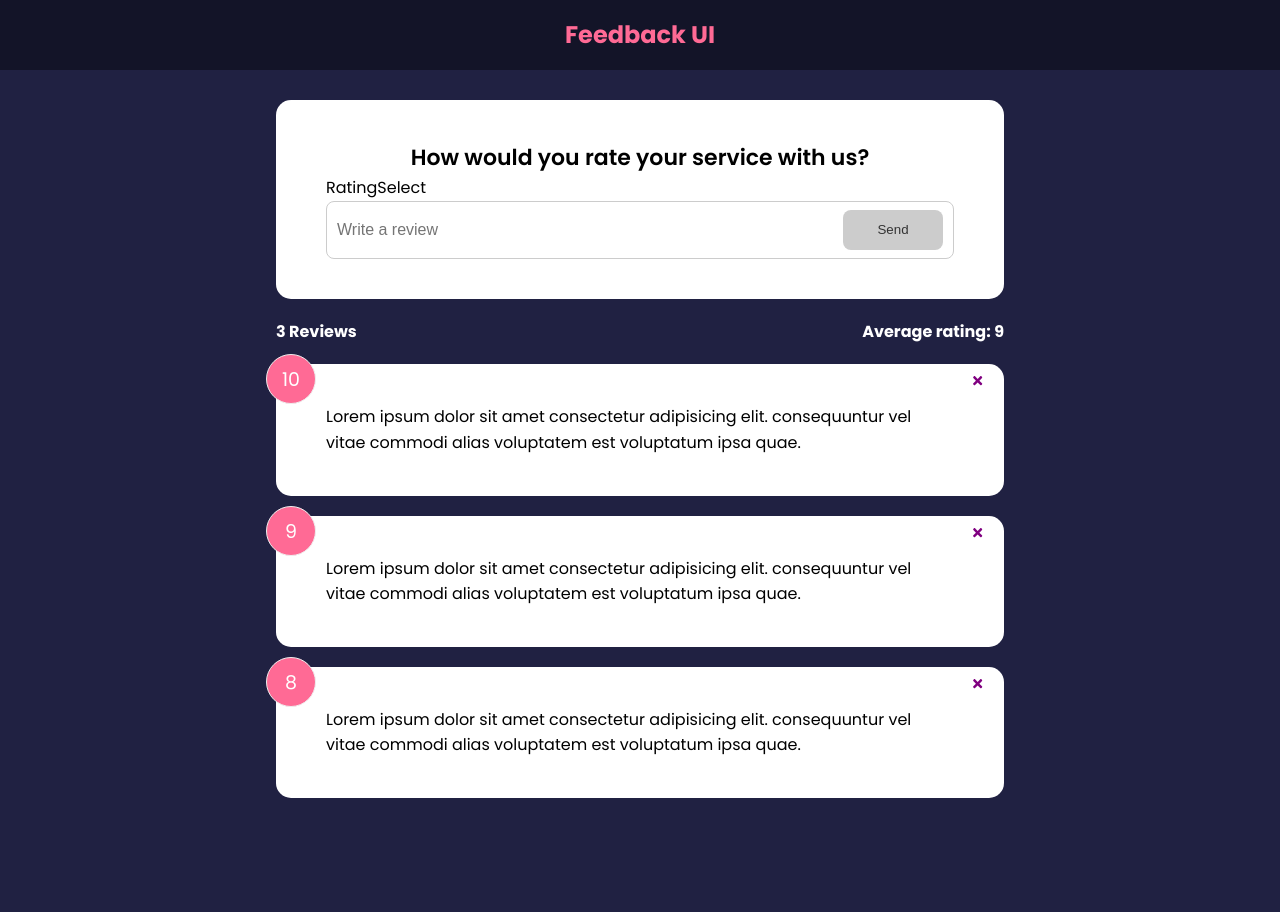
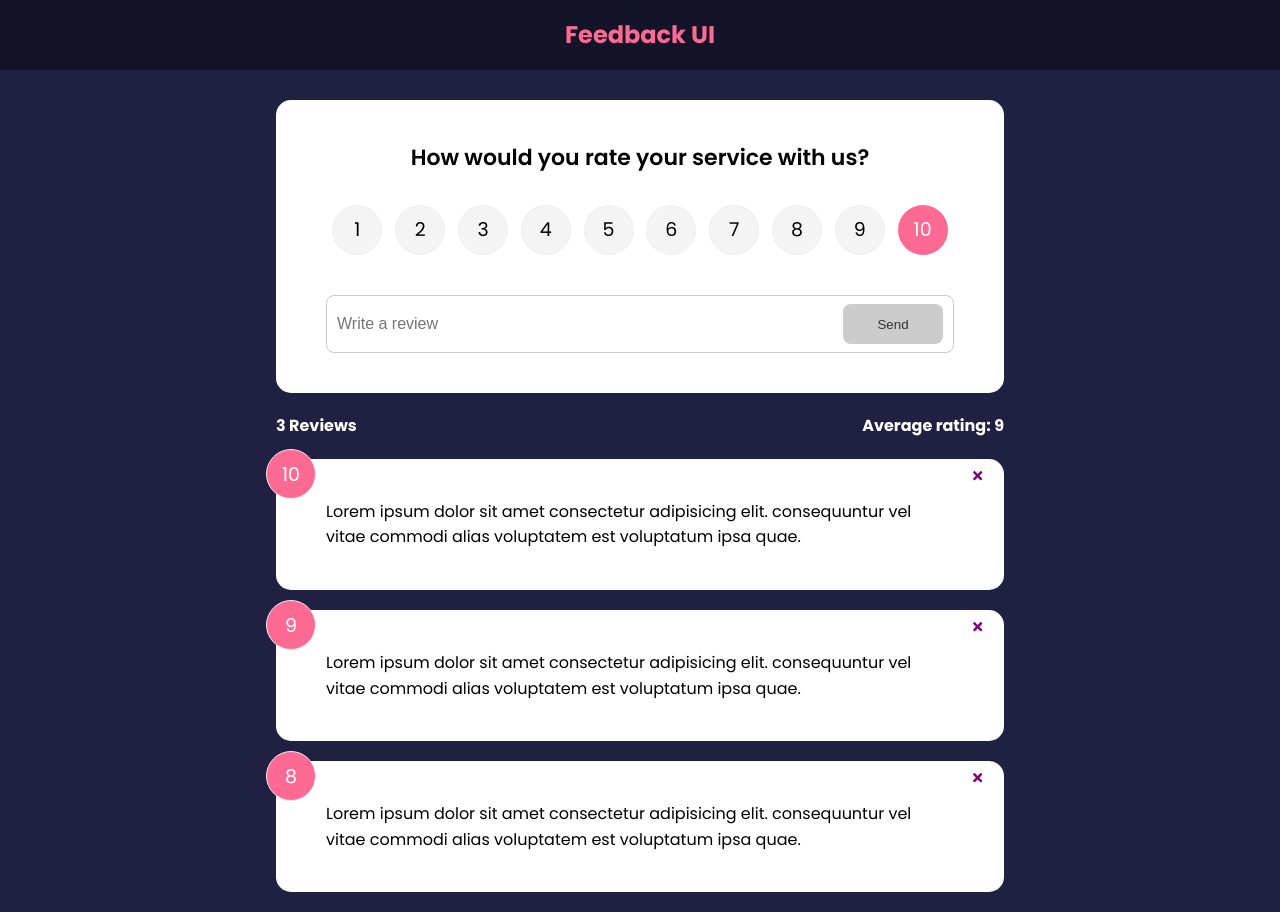
Before and after one commit to luizlopes12/feedback-app, a React (Create React App) app: page / in a window 1280 px wide. Before the commit the page ends 818 px from the top, so only its background shows below. Built offline with nearby package versions, Linux system fonts and the light colour scheme.

Commit message:
animações com framer motion

```diff
--- a/package.json
+++ b/package.json
@@ -6,10 +6,12 @@
     "@testing-library/jest-dom": "^5.16.1",
     "@testing-library/react": "^12.1.2",
     "@testing-library/user-event": "^13.5.0",
+    "framer-motion": "^4.1.17",
     "react": "^17.0.2",
     "react-dom": "^17.0.2",
     "react-icons": "^4.3.1",
     "react-scripts": "5.0.0",
+    "uuid": "^8.3.2",
     "web-vitals": "^2.1.3"
   },
   "scripts": {
--- a/src/App.js
+++ b/src/App.js
@@ -1,3 +1,4 @@
+import {v4 as uuidv4} from 'uuid'
 import React, { useState } from "react";
 import Header from "./components/Header";
 import FeedbackList from "./components/FeedbackList";
@@ -6,6 +7,10 @@
 import FeedbackForm from "./components/FeedbackForm";
 function App() {
   const [feedback, setFeedback] = useState(FeedbackData);
+  const addFeedback = (newFeedback) =>{
+    newFeedback.id = uuidv4()
+    setFeedback([newFeedback, ...feedback])
+  }
   const deleteFeedback = (id) => {
     if (window.confirm("Are you sure you want to delete?")) {
       setFeedback(feedback.filter((item) => item.id !== id));
@@ -15,7 +20,7 @@
     <>
       <Header />
       <div className="container">
-        <FeedbackForm/>
+        <FeedbackForm handleAdd={addFeedback}/>
         <FeedbackStats feedback={feedback} />
         <FeedbackList feedback={feedback} handleDelete={deleteFeedback} />
       </div>
--- a/src/components/FeedbackForm.jsx
+++ b/src/components/FeedbackForm.jsx
@@ -2,7 +2,7 @@
 import Card from './shared/Card';
 import RatingSelect from './RatingSelect';
 import Button from './shared/Button';
-function FeedbackForm() {
+function FeedbackForm({handleAdd}) {
     const [text, setText] = useState('')
     const [rating, setRating] = useState(10)
     const [btnDisabled, setBtnDisabled] = useState(true)
@@ -21,11 +21,22 @@
         }
         setText(e.target.value)
     }
+    const handleSubmit = (e) =>{
+        e.preventDefault()
+        if(text.trim().length > 10){
+            const newFeedback = {
+                text,
+                rating
+            }
+            handleAdd(newFeedback)
+            setText('')
+        }
+    }
     return (
         <Card>
-            <form>
+            <form onSubmit={handleSubmit}>
                 <h2>How would you rate your service with us?</h2>
-                    <RatingSelect/>
+                    <RatingSelect select={(rating)=> setRating(rating)}/>
                     <div className="input-group">
                         <input
                         type="text"
--- a/src/components/FeedbackList.jsx
+++ b/src/components/FeedbackList.jsx
@@ -1,3 +1,4 @@
+import { motion, AnimatePresence } from 'framer-motion'
 import FeedbackItem from "./FeedbackItem";
 function FeedbackList({ feedback, handleDelete }) {
   if (!feedback || feedback.length === 0) {
@@ -5,9 +6,13 @@
   }
   return (
     <div className="feedback-list">
+      <AnimatePresence>
       {feedback.map((item) => (
-        <FeedbackItem key={item.id} item={item} handleDelete={handleDelete} />
+        <motion.div key={item.id} initial={{opacity: 0}} animate={{opacity: 1}} exit={{opacity: 0}}>
+          <FeedbackItem key={item.id} item={item} handleDelete={handleDelete} />
+        </motion.div>
       ))}
+      </AnimatePresence>
     </div>
   );
 }
--- a/src/components/RatingSelect.jsx
+++ b/src/components/RatingSelect.jsx
@@ -1,8 +1,124 @@
-import React from 'react'
+import React,{ useState } from 'react'
 
-const RatingSelect = () => {
+const RatingSelect = ({select}) => {
+    const [selected, setSelected] = useState(10)
+    const handleChange = (e) =>{
+        setSelected(+e.currentTarget.value)
+        select(+e.currentTarget.value)
+    }
   return (
-    <div>RatingSelect</div>
+    <ul className='rating'>
+        <li>
+            <input
+            type="radio"
+            id='num1'
+            name='rating'
+            value='1'
+            onChange={handleChange}
+            checked={selected === 1}
+            />
+            <label htmlFor="num1">1</label>
+        </li>
+        <li>
+            <input
+            type="radio"
+            id='num2'
+            name='rating'
+            value='2'
+            onChange={handleChange}
+            checked={selected === 2}
+            />
+            <label htmlFor="num2">2</label>
+        </li>
+        <li>
+            <input
+            type="radio"
+            id='num3'
+            name='rating'
+            value='3'
+            onChange={handleChange}
+            checked={selected === 3}
+            />
+            <label htmlFor="num3">3</label>
+        </li>
+        <li>
+            <input
+            type="radio"
+            id='num4'
+            name='rating'
+            value='4'
+            onChange={handleChange}
+            checked={selected === 4}
+            />
+            <label htmlFor="num4">4</label>
+        </li>
+        <li>
+            <input
+            type="radio"
+            id='num5'
+            name='rating'
+            value='5'
+            onChange={handleChange}
+            checked={selected === 5}
+            />
+            <label htmlFor="num5">5</label>
+        </li>
+        <li>
+            <input
+            type="radio"
+            id='num6'
+            name='rating'
+            value='6'
+            onChange={handleChange}
+            checked={selected === 6}
+            />
+            <label htmlFor="num6">6</label>
+        </li>
+        <li>
+            <input
+            type="radio"
+            id='num7'
+            name='rating'
+            value='7'
+            onChange={handleChange}
+            checked={selected === 7}
+            />
+            <label htmlFor="num7">7</label>
+        </li>
+        <li>
+        <input
+            type="radio"
+            id='num8'
+            name='rating'
+            value='8'
+            onChange={handleChange}
+            checked={selected === 8}
+            />
+            <label htmlFor="num8">8</label>
+        </li>
+        <li>
+        <input
+            type="radio"
+            id='num9'
+            name='rating'
+            value='9'
+            onChange={handleChange}
+            checked={selected === 9}
+            />
+            <label htmlFor="num9">9</label>
+        </li>
+        <li>
+        <input
+            type="radio"
+            id='num10'
+            name='rating'
+            value='10'
+            onChange={handleChange}
+            checked={selected === 10}
+            />
+            <label htmlFor="num10">10</label>
+        </li>
+    </ul>
   )
 }
 
```
Also changed, not shown: 1 other file (tests, documents, lock files or other folders).
